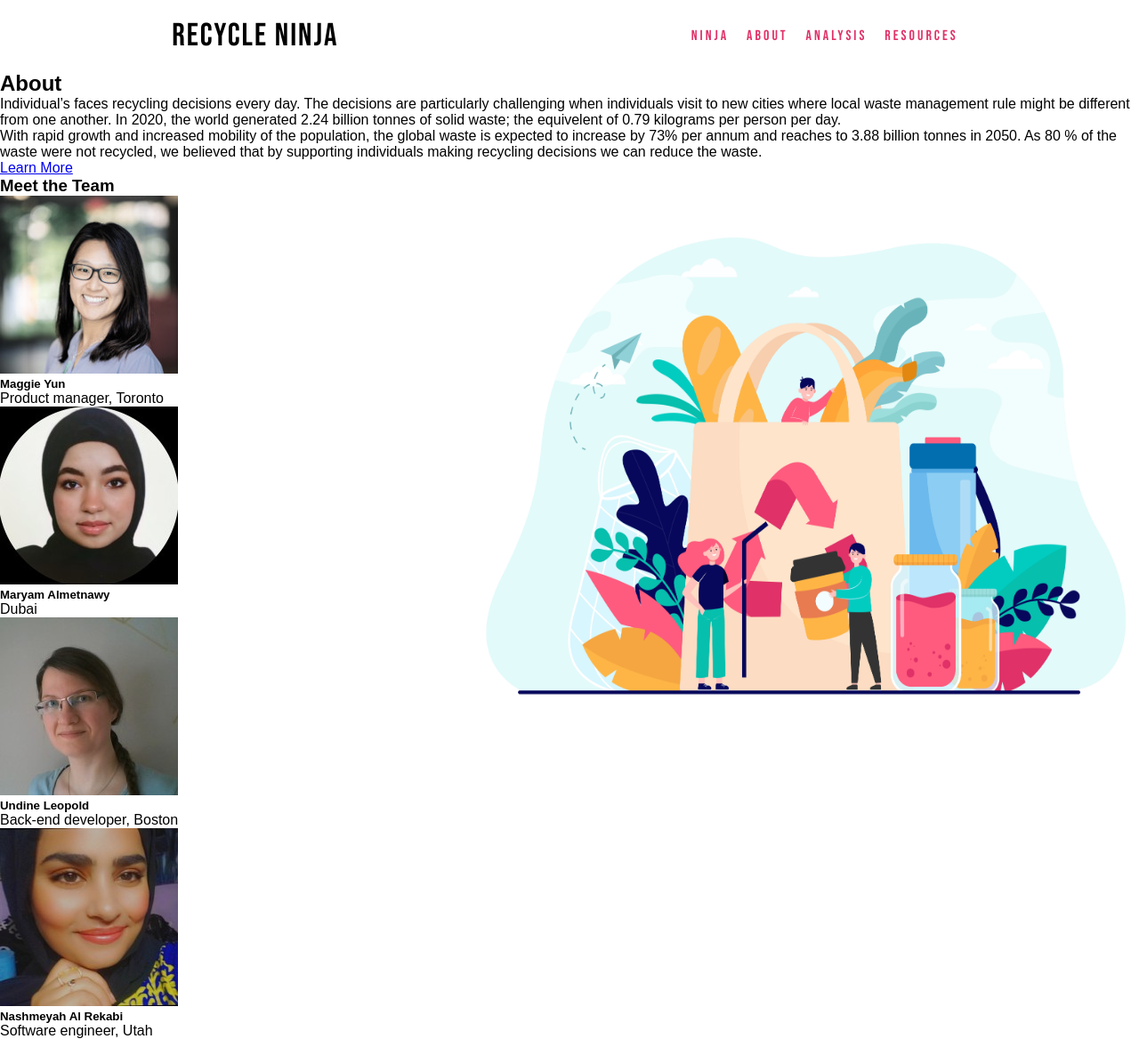
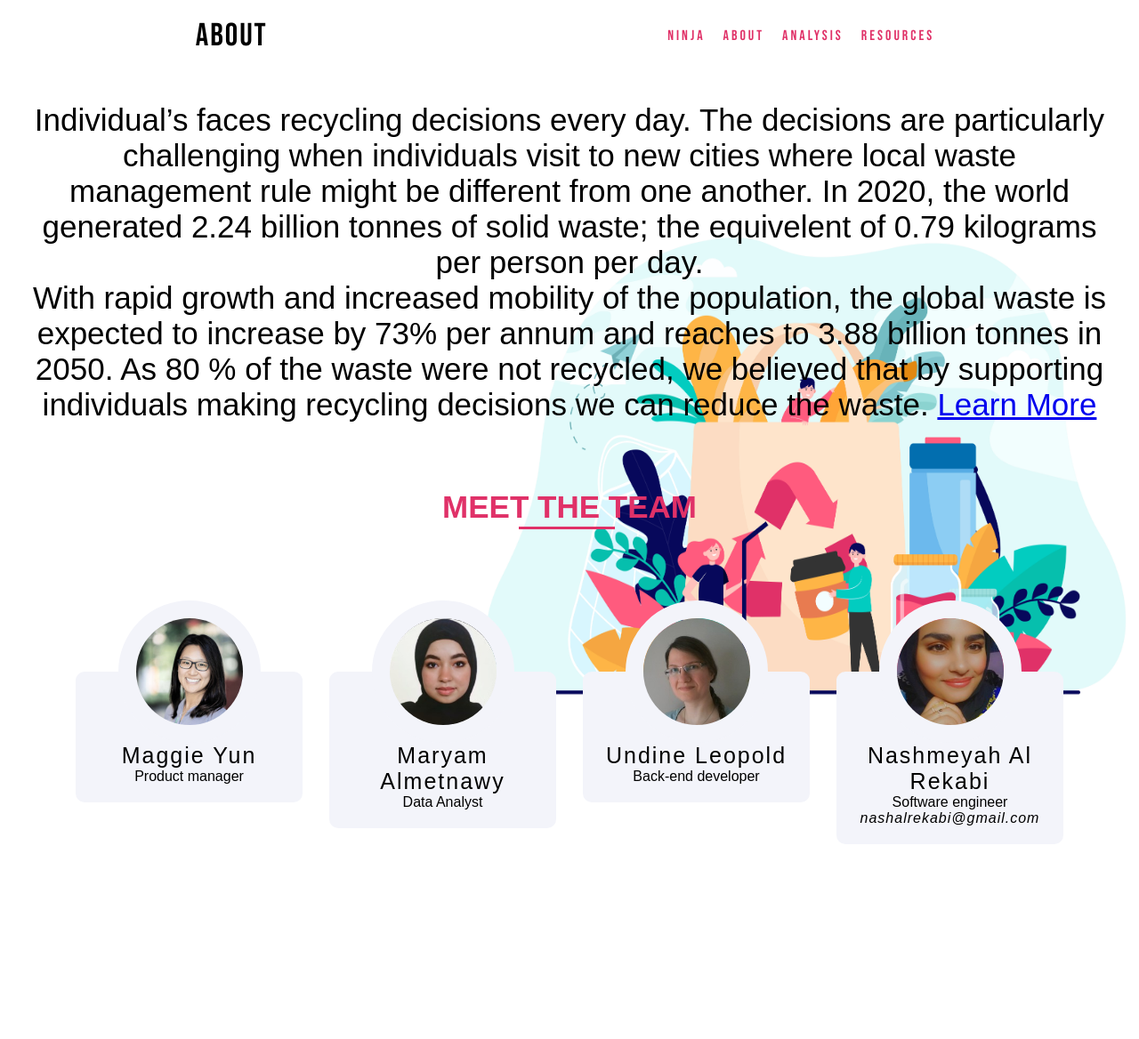
Before and after one commit to undineleopold/RecyclingHackathon, a Flask app: page /about in a window 1280 px wide. Shown: the whole page at 89% size. After the commit the page ends 928 px from the top, so only its background shows below. Run offline with Flask 2, Linux system fonts and the light colour scheme; some web fonts are replaced.

Commit message:
about page styles

```diff
--- a/flaskapp_cities/static/style.css
+++ b/flaskapp_cities/static/style.css
@@ -79,5 +79,249 @@
   display: flex;
   justify-content: center;
   background: #F4F4F4;
-  width: 70vw
+  width: 70vw;
+  height: 50vh;
 }
+label{
+  font-family: 'Bebas Neue', cursive;
+  font-size: 25px;
+}
+
+.btn input{
+
+  display: inline-block;
+  outline: none;
+  cursor: pointer;
+  font-size: 16px;
+  line-height: 20px;
+  font-weight: 600;
+  border-radius: 8px;
+  padding: 14px 24px;
+  border: none;
+  transition: box-shadow 0.2s ease 0s, -ms-transform 0.1s ease 0s, -webkit-transform 0.1s ease 0s, transform 0.1s ease 0s;
+  background: #E03168;
+  color: #fff;
+
+}
+label{
+  display: block;
+	margin-bottom: 10px;
+}
+
+.about p{
+  font-size: 20px;
+}
+.about a{
+
+  display: inline-block;
+  outline: none;
+  cursor: pointer;
+  font-size: 14px;
+  line-height: 1;
+  border-radius: 500px;
+  transition-property: background-color,border-color,color,box-shadow,filter;
+  transition-duration: .3s;
+  border: 1px solid transparent;
+  letter-spacing: 2px;
+  min-width: 160px;
+  text-transform: uppercase;
+  white-space: normal;
+  font-weight: 700;
+  text-align: center;
+  padding: 16px 14px 18px;
+  color: #616467;
+  box-shadow: inset 0 0 0 2px #616467;
+  background-color: transparent;
+  height: 48px;
+  /* a:hover{
+      color: #fff;
+      background-color: #616467;
+  } */
+
+}
+
+.container{
+  width: 100%;
+  padding-right: 15px;
+  padding-left: 15px;
+  margin-right: auto;
+  margin-left: auto;
+}
+.section-title{
+  flex: 0 0 100%;
+  max-width: 100%;
+  margin-bottom: 80px;
+  margin-top: 40px;
+  text-align: center;
+}
+.section-title h1{
+  display: inline-block;
+  font-size: 35px;
+  text-transform: uppercase;
+  font-weight: 700;
+  color: #E03168;
+  margin: 0 0 5px;
+  position: relative;
+}
+.section-title h1::before{
+  content: '';
+  left: 0;
+  position: absolute;
+  height: 3px;
+  right: 32%;
+  background-color: #E03168;
+  bottom: -5px;
+
+}
+.container .section-title h1::before{
+  left: 30%;
+}
+.row{
+  display: flex;
+  flex-wrap: wrap;
+  margin-right: -15px;
+  margin-left: -15px;
+}
+.column{
+  position: relative;
+  width: 100%;
+  padding-right: 15px;
+  padding-left: 15px;
+  flex: 0 0 100%;
+  max-width: 100%;
+}
+.team{
+  margin-bottom:30px ;
+}
+.team .team-img{
+  position: relative;
+  font-size: 0;
+  text-align: center;
+}
+.team .team-img img{
+  width: 160px;
+  height: auto;
+  border-radius: 100%;
+  border: 20px solid #f3f4fa;
+}
+
+.team .team-content{
+  padding: 80px 20px 20px 20px;
+  margin-top: -80px;
+  text-align: center;
+  background: #f3f4fa;
+  border-radius: 10px;
+}
+.team .team-content h2{
+font-size: 25px;
+font-weight: 400;
+letter-spacing: 2px;
+}
+.team .team-content h3{
+  font-size: 16px;
+  font-weight: 300;
+}
+.team .team-content h4{
+  font-size: 16px;
+font-weight: 300;
+letter-spacing: 1px;
+font-style: italic;
+margin-bottom: 0;
+}
+.team .team-content p{
+  font-size: 16px;
+  font-weight: 400;
+  line-height: 22px;
+}
+.team .team-social{
+  position: absolute;
+  width: 100%;
+  height: 100%;
+  padding: 35px;
+  top: 0;
+  left:0;
+  display: flex;
+  align-items: center;
+  justify-content: center;
+  background: rgba(255, 255, 255, .6);
+  transition: all .3s;
+  font-size: 0;
+  z-index: 1;
+  opacity: 0;
+}
+.team:hover .team-social{
+  opacity: 1;
+}
+.team .team-social a{
+  display: inline-block;
+  width: 40px;
+  height: 40px;
+  margin-right:5px ;
+  padding: 11px 0 10px 0;
+  font-size: 16px;
+  font-weight: 300;
+  line-height: 16px;
+  text-align: center;
+  color: #ffffff;
+  border-radius: 10px;
+  transition: all .3s;
+  margin-top: 50px;
+}
+.team .team-social a.social-tw{
+  background: #00acee;
+}
+.team .team-social a.social-fb{
+  background: #3b5998;
+}
+.team .team-social a.social-li{
+  background: #0e76a8;
+}
+.team .team-social a.social-in{
+  background: #3f729b;
+}
+.team .team-social a.social-yt{
+  background: #c4302b;
+}
+.team .team-social a:last-child{
+  margin-right: 0;
+}
+.team:hover .team-social a{
+  margin-top: 0;
+}
+.team .team-social a:hover{
+  background: #222222;
+}
+
+
+/* Mobile Responsive */
+
+@media (min-width: 576px){
+  .container{
+      max-width: 540px;
+  }
+  .column{
+      max-width: 50%;
+  }
+}
+@media (min-width: 768px){
+  .container{
+      max-width: 720px;
+  }
+  .column{
+      max-width: 33.333333%;
+  }
+}
+@media (min-width: 992px){
+  .container{
+      max-width: 960px;
+  }
+  .column{
+      max-width: 25%;
+  }
+}
+@media (min-width: 1200px){
+  .container{
+      max-width: 1140px;
+  }
+
+}
--- a/flaskapp_cities/templates/about.html
+++ b/flaskapp_cities/templates/about.html
@@ -1,97 +1,101 @@
 {% extends 'base.html' %}
-{% block content %}
-<h1>About</h1>
+
+{% block pagetitle %}About{% endblock %}
 
 <div class="about">
+    {% block maintext %}
     <p>Individual’s faces recycling decisions every day. The decisions are particularly challenging when individuals visit to new cities where local waste management rule might be different from one another. In 2020, the world generated 2.24 billion tonnes of solid waste; the equivelent of 0.79 kilograms per person per day.
     </p>
 
-    <p>With rapid growth and increased mobility of the population, the global waste is expected to increase by 73% per annum and reaches to 3.88 billion tonnes in 2050. As  80 % of the waste were not recycled, we believed that by supporting individuals making recycling decisions we can reduce the waste.</p>
+    <p>With rapid growth and increased mobility of the population, the global waste is expected to increase by 73% per annum and reaches to 3.88 billion tonnes in 2050. As  80 % of the waste were not recycled, we believed that by supporting individuals making recycling decisions we can reduce the waste. <a href="{{ url_for('resources') }}">Learn More</a></p>
+    {% endblock %}
+
+    {% block content %}
 
 
-    <a href="{{ url_for('resources') }}">Learn More</a>
+    <div class="container">
+        <div class="section-title">
+            <h1>Meet the Team</h1>
+        </div>
 
-    <div class="container">
         <div class="row">
-            <div class="heading-title text-center">
-                <h3 class="text-uppercase">Meet the Team</h3>
-            </div>
 
-            <div class="col-md-4 col-sm-4">
-                <div class="team-member">
+            <div class="column">
+                <div class="team">
                     <div class="team-img">
-                        <img src="../static/imgs/Maggie.jpg" alt="Maggie" class="img-responsive">
+                        <img src="../static/imgs/Maggie.jpg" alt="Maggie">
                     </div>
-                    <div class="team-hover">
-                        <div class="s-link">
-                            <a href="#"><i class="fa fa-facebook"></i></a>
-                            <a href="#"><i class="fa fa-twitter"></i></a>
-                            <a href="#"><i class="fa fa-google-plus"></i></a>
-                        </div>
+                    <div class="team-content">
+                        <h2>Maggie Yun</h2>
+                        <h3>Product manager</h3>
                     </div>
-                </div>
-                <div class="team-title">
-                    <h5>Maggie Yun</h5>
-                    <span>Product manager, Toronto</span>
+                    <div class="team-social">
+                        <a href="linkedin.com/in/maggie-yun/
+                        " class="social-li"> <i class="fab fa-linkedin-in"></i></a>
+                    </div>
                 </div>
             </div>
 
-            <div class="col-md-4 col-sm-4">
-                <div class="team-member">
+
+            <div class="column">
+                <div class="team">
                     <div class="team-img">
-                        <img src="../static/imgs/Maryam.jpg" alt="Maryam" class="img-responsive">
+                        <img src="../static/imgs/Maryam.jpg" alt="Maryam">
                     </div>
-                    <div class="team-hover">
-                        <div class="s-link">
-                            <a href="#"><i class="fa fa-facebook"></i></a>
-                            <a href="#"><i class="fa fa-twitter"></i></a>
-                            <a href="#"><i class="fa fa-google-plus"></i></a>
-                        </div>
+                    <div class="team-content">
+                        <h2>Maryam Almetnawy</h2>
+                        <h3>Data Analyst</h3>
                     </div>
-                </div>
-                <div class="team-title">
-                    <h5>Maryam Almetnawy</h5>
-                    <span>Dubai</span>
+                    <div class="team-social">
+                        <a href="linkedin.com/in/maryam-almetnawy/
+                        " class="social-li"> <i class="fab fa-linkedin-in"></i></a>
+                    </div>
                 </div>
             </div>
 
-            <div class="col-md-4 col-sm-4">
-                <div class="team-member">
+            <div class="column">
+                <div class="team">
                     <div class="team-img">
-                        <img src="../static/imgs/Undine.jpg" alt="Undine" class="img-responsive">
+                        <img src="../static/imgs/Undine.jpg" alt="Undine">
                     </div>
-                    <div class="team-hover">
-                        <div class="s-link">
-                            <a href="#"><i class="fa fa-facebook"></i></a>
-                            <a href="#"><i class="fa fa-twitter"></i></a>
-                            <a href="#"><i class="fa fa-google-plus"></i></a>
-                        </div>
+                    <div class="team-content">
+                        <h2>Undine Leopold</h2>
+                        <h3>Back-end developer</h3>
                     </div>
-                </div>
-                <div class="team-title">
-                    <h5>Undine Leopold</h5>
-                    <span>Back-end developer, Boston</span>
+                    <div class="team-social">
+                        <a href="linkedin.com/in/undine-leopold-4b36a319a/
+                        " class="social-li"> <i class="fab fa-linkedin-in"></i></a>
+                    </div>
                 </div>
             </div>
 
-            <div class="col-md-4 col-sm-4">
-                <div class="team-member">
+
+
+
+            <div class="column">
+                <div class="team">
                     <div class="team-img">
-                        <img src="../static/imgs/Nashmeyah.jpg" alt="Nashmeyah" class="img-responsive">
+                        <img src="../static/imgs/Nashmeyah.jpg" alt="Nashmeyah">
                     </div>
-                    <div class="team-hover">
-                        <div class="s-link">
-                            <a href="#"><i class="fa fa-facebook"></i></a>
-                            <a href="#"><i class="fa fa-twitter"></i></a>
-                            <a href="#"><i class="fa fa-google-plus"></i></a>
-                        </div>
+                    <div class="team-content">
+                        <h2>Nashmeyah Al Rekabi</h2>
+                        <h3>Software engineer</h3>
+                        <h4>nashalrekabi@gmail.com</h4>
+                    </div>
+                    <div class="team-social">
+                        <a href="linkedin.com/in/nashmeyahalrekabi
+                        " class="social-li"> <i class="fab fa-linkedin-in"></i></a>
                     </div>
                 </div>
-                <div class="team-title">
-                    <h5>Nashmeyah Al Rekabi</h5>
-                    <span>Software engineer, Utah</span>
-                </div>
             </div>
+
+
+
+
+
+        </div>
+
+    </div>
 
         </div>
 
--- a/flaskapp_cities/templates/base.html
+++ b/flaskapp_cities/templates/base.html
@@ -26,6 +26,10 @@
       </ul>
     </nav>
 
+     <div class="center-content">
+        <div class="main-text">
+          {% block maintext %}{% endblock %}
+        </div>
 
     <section class="content">
       {% block header %}{% endblock %}
```
Also changed, not shown: flaskapp_cities/templates/home.html (+5 -2 lines).
